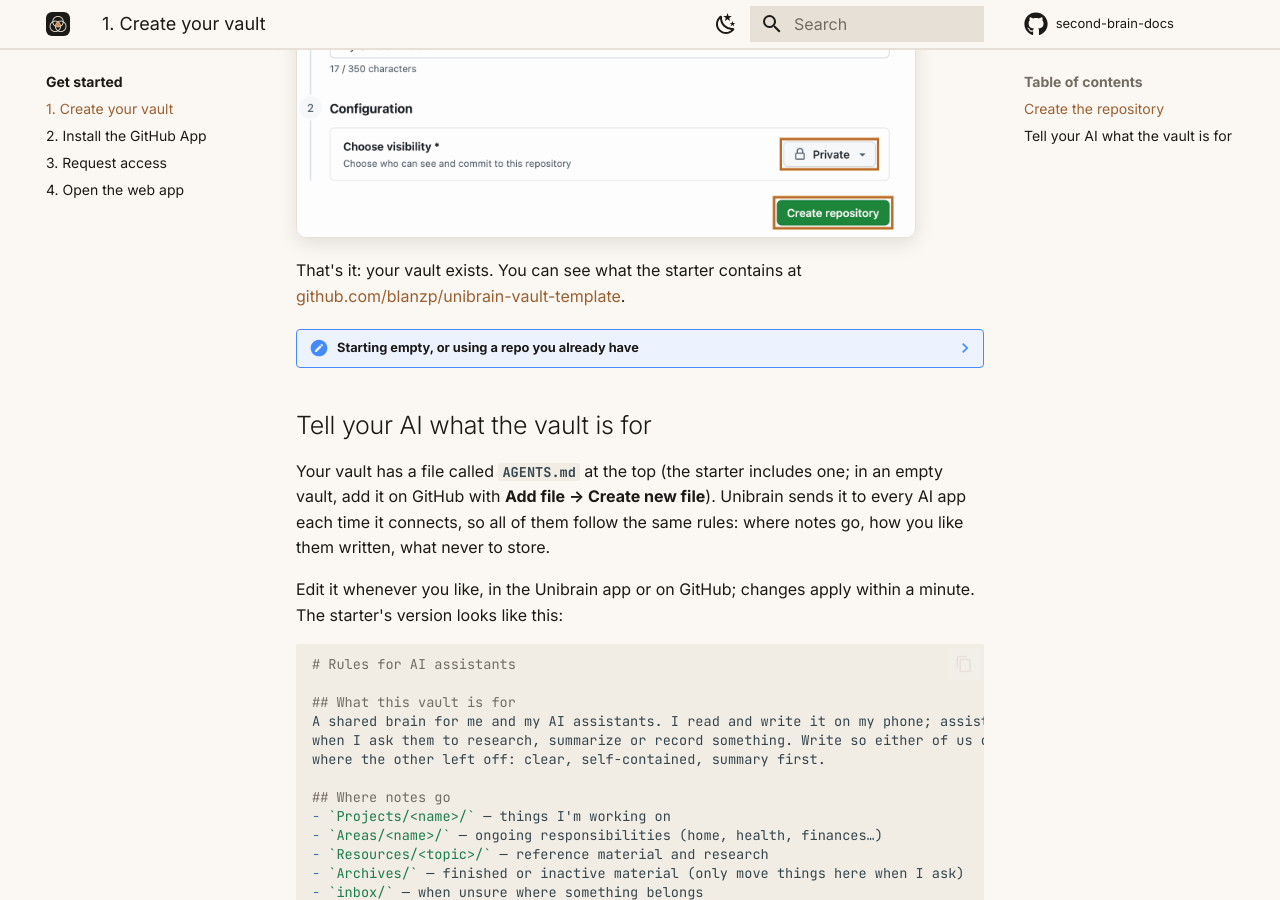
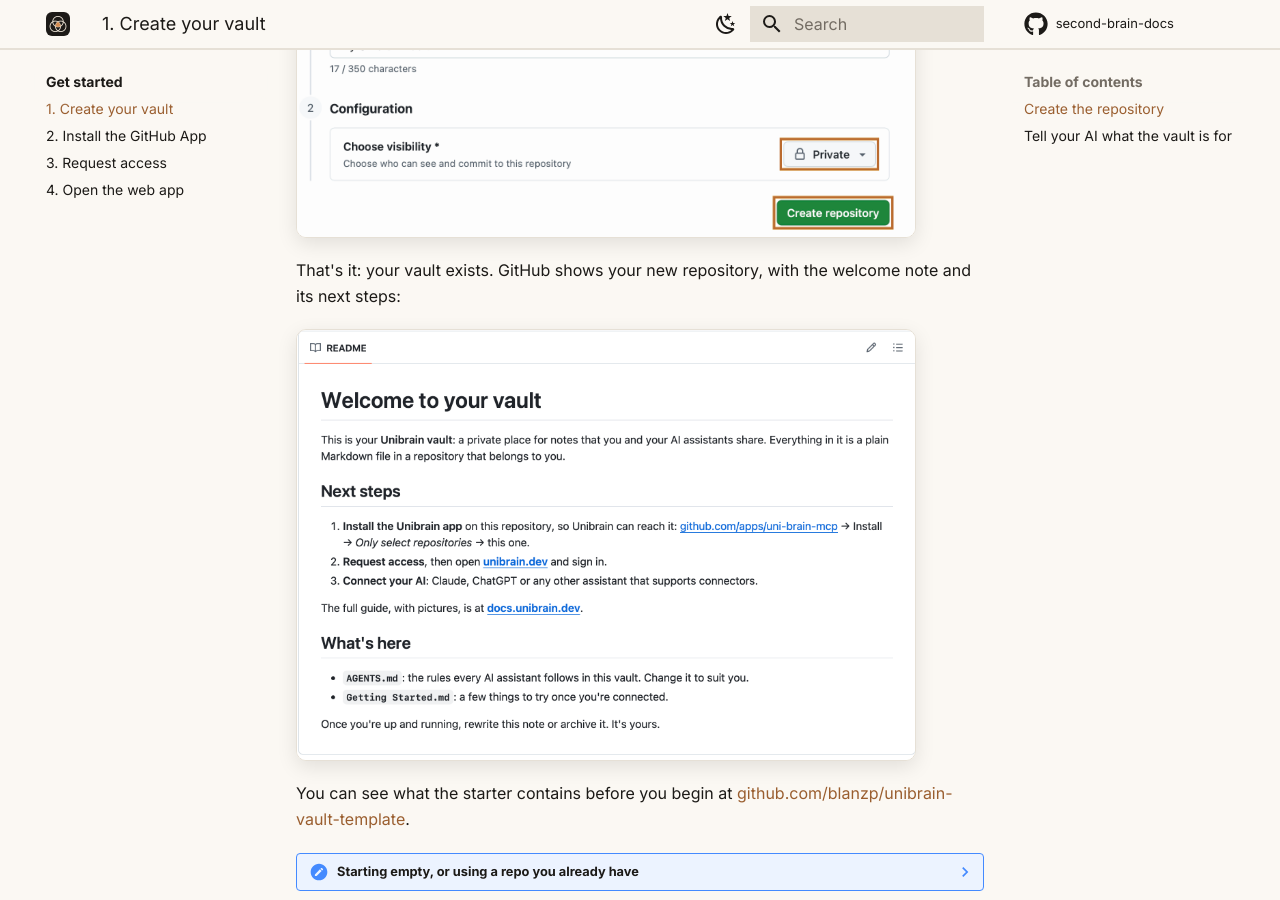
Before and after one commit to blanzp/second-brain-docs, an MkDocs documentation site: the page built from docs/get-started/vault.md, in a window 1280 px wide and 900 px high, scrolled down 1034 px. Built offline with MkDocs 1.6.1 and Material for MkDocs 9.7.7, drawn with Linux system fonts in a browser that asks for light colours; comment, search, counter and statistics services are not loaded.

Commit message:
Docs: show the welcome note a new vault opens on
Co-Authored-By: Claude Opus 5.5 <noreply@anthropic.com>

```diff
--- a/docs/get-started/vault.md
+++ b/docs/get-started/vault.md
@@ -20,7 +20,11 @@ GitHub opens its "Create a new repository" form with everything filled in:
 
 ![GitHub's "Create a new repository" form, with the starter template chosen, the name unibrain-vault filled in, Private selected and the Create repository button outlined](../assets/images/gh-create-vault.png){ .screenshot }
 
-That's it: your vault exists. You can see what the starter contains at [github.com/blanzp/unibrain-vault-template](https://github.com/blanzp/unibrain-vault-template).
+That's it: your vault exists. GitHub shows your new repository, with the welcome note and its next steps:
+
+![The new repository on GitHub, showing the welcome note: Welcome to your vault, Next steps, What's here](../assets/images/gh-vault-created.png){ .screenshot }
+
+You can see what the starter contains before you begin at [github.com/blanzp/unibrain-vault-template](https://github.com/blanzp/unibrain-vault-template).
 
 ??? note "Starting empty, or using a repo you already have"
     **An empty vault:** go to [github.com/new](https://github.com/new), give it a name, choose **Private**, tick **Add a README file** so the repo isn't empty, and click **Create repository**.
```
Also changed, not shown: docs/assets/images/gh-vault-created.png (added).
